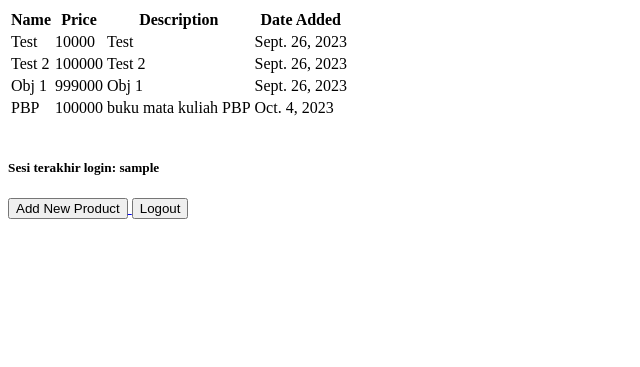
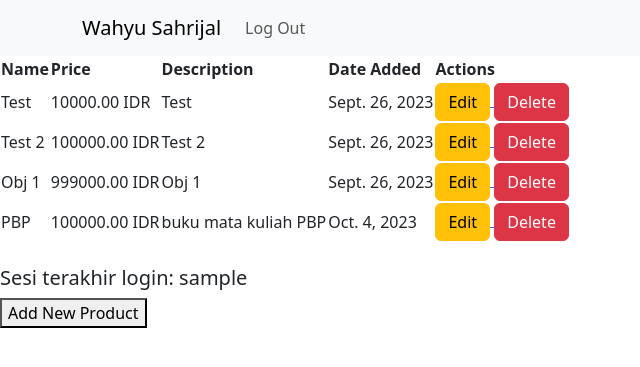
Before and after one commit to whysyahrizal/shopping_list, a Django app: template main/templates/main.html in a window 1280 px wide. Shown: the top 367 px of the page, without its empty margins (0-640 px from the left). Run offline with Django 4.2, Linux system fonts and the light colour scheme; data comes from the database, SQL or seed files in the repository; both versions use the stored data as it was after the commit; the template is opened without the code that fills it: values that come from a table or form of the project are taken from there, most other values are stand-ins (such as "Sample title", 1, 10 or a date in 2020).

Commit message:
menyelesaikan tutorial 4

```diff
--- a/main/templates/base.html
+++ b/main/templates/base.html
@@ -2,13 +2,14 @@
 <!DOCTYPE html>
 <html lang="en">
     <head>
-        <meta charset="UTF-8" />
-        <meta
-            name="viewport"
-            content="width=device-width, initial-scale=1.0"
-        />
         {% block meta %}
+            <meta charset="UTF-8" />
+            <meta name="viewport" content="width=device-width, initial-scale=1">
         {% endblock meta %}
+        <link href="https://cdn.jsdelivr.net/npm/bootstrap@5.3.2/dist/css/bootstrap.min.css" rel="stylesheet" integrity="sha384-T3c6CoIi6uLrA9TneNEoa7RxnatzjcDSCmG1MXxSR1GAsXEV/Dwwykc2MPK8M2HN" crossorigin="anonymous">
+        <script src="https://code.jquery.com/jquery-3.6.0.min.js" integrity="sha384-KyZXEAg3QhqLMpG8r+J4jsl5c9zdLKaUk5Ae5f5b1bw6AUn5f5v8FZJoMxm6f5cH1" crossorigin="anonymous"></script>
+        <script src="https://cdn.jsdelivr.net/npm/@popperjs/core@2.11.8/dist/umd/popper.min.js" integrity="sha384-I7E8VVD/ismYTF4hNIPjVp/Zjvgyol6VFvRkX/vR+Vc4jQkC+hVqc2pM8ODewa9r" crossorigin="anonymous"></script>
+        <script src="https://cdn.jsdelivr.net/npm/bootstrap@5.3.2/dist/js/bootstrap.min.js" integrity="sha384-BBtl+eGJRgqQAUMxJ7pMwbEyER4l1g+O15P+16Ep7Q9Q+zqX6gSbd85u4mG4QzX+" crossorigin="anonymous"></script>
     </head>
 
     <body>
--- a/main/templates/main.html
+++ b/main/templates/main.html
@@ -1,25 +1,51 @@
 {% extends 'base.html' %}
 
 {% block content %}
+<!-- Navigation Bar -->
+<nav class="navbar navbar-expand-lg navbar-light bg-light">
+    <div class="container">
+        <a class="navbar-brand" href="#">Wahyu Sahrijal</a>
+        <button class="navbar-toggler" type="button" data-bs-toggle="collapse" data-bs-target="#navbarNav"
+            aria-controls="navbarNav" aria-expanded="false" aria-label="Toggle navigation">
+            <span class="navbar-toggler-icon"></span>
+        </button>
+        <div class="collapse navbar-collapse" id="navbarNav">
+            <ul class="navbar-nav ml-auto">
+                <li class="nav-item">
+                    <a class="nav-link" href="{% url 'main:logout' %}">Log Out</a>
+                </li>
+            </ul>
+        </div>
+    </div>
+</nav>
+
 <table>
     <tr>
         <th>Name</th>
         <th>Price</th>
         <th>Description</th>
         <th>Date Added</th>
+        <th>Actions</th>
     </tr>
-
-    {% comment %} Berikut cara memperlihatkan data produk di bawah baris ini {% endcomment %}
 
     {% for product in products %}
         <tr>
-            <td>{{product.name}}</td>
-            <td>{{product.price}}</td>
-            <td>{{product.description}}</td>
-            <td>{{product.date_added}}</td>
+            <td>{{ product.name }}</td>
+            <td>{{ product.price|floatformat:2 }} IDR</td>
+            <td>{{ product.description }}</td>
+            <td>{{ product.date_added }}</td>
+            <td>
+                <a href="{% url 'main:edit_product' product.pk %}">
+                    <button class="btn btn-warning">Edit</button>
+                </a>
+                <a href="{% url 'main:delete_product' product.pk %}">
+                    <button class="btn btn-danger">Delete</button>
+                </a>
+            </td>
         </tr>
     {% endfor %}
 </table>
+
 
 <br />
 
@@ -31,12 +57,5 @@
     </button>
 </a>
 
-<a href="{% url 'main:login' %}">
-    <button>
-        Logout
-    </button>
-</a>
-
-
 
 {% endblock content %}
--- a/main/urls.py
+++ b/main/urls.py
@@ -1,5 +1,6 @@
 from django.urls import path
-from main.views import show_main, create_product, show_xml, show_json, show_xml_by_id, show_json_by_id, register, login_user, logout_user
+from main.views import show_main, create_product, show_xml, show_json, show_xml_by_id, show_json_by_id, register, login_user, logout_user, edit_product, delete_product
+
 
 
 app_name = 'main'
@@ -14,5 +15,7 @@
     path('register/', register, name='register'),
     path('login/', login_user, name='login'),
     path('logout/', logout_user, name='logout'),
+    path('edit-product/<int:id>', edit_product, name='edit_product'),
+    path('delete/<int:id>', delete_product, name='delete_product'),
 
 ]
```
Also changed, not shown: main/templates/edit_product.html (added, +22 -0 lines), main/views.py (+24 -1 lines), db.sqlite3, main/migrations/0003_alter_product_price.py (added).
